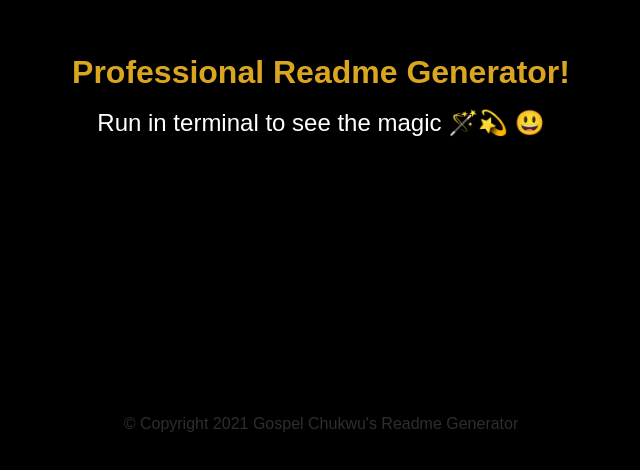
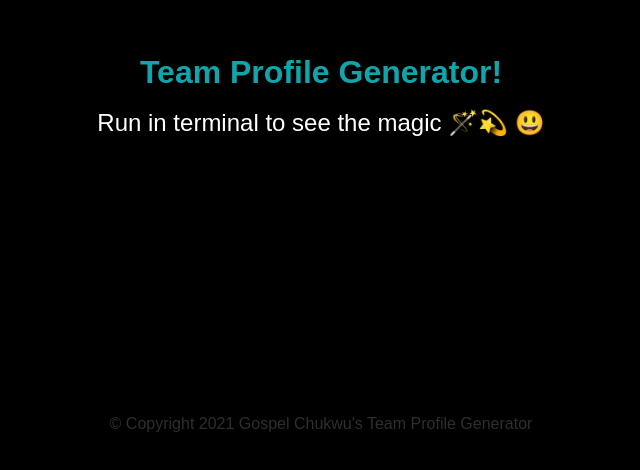
Before and after one commit to Brondchux/hw8-team-profile-generator, a plain HTML site: page index.html in a window 1280 px wide. Shown: the part 304-774 px from the top of the page, without its empty margins (319-959 px from the left). Drawn offline with Linux system fonts and the light colour scheme.

Commit message:
Updated the title on index.html to match project name

```diff
--- a/assets/css/style.css
+++ b/assets/css/style.css
@@ -1,11 +1,11 @@
 ::selection {
-	background-color: goldenrod;
+	background-color: #0fa5aa;
 	color: white;
 }
 
 body {
 	background-color: black;
-	color: goldenrod;
+	color: #0fa5aa;
 	font-size: 16px;
 }
 
--- a/index.html
+++ b/index.html
@@ -4,7 +4,7 @@
 		<meta charset="UTF-8" />
 		<meta http-equiv="X-UA-Compatible" content="IE=edge" />
 		<meta name="viewport" content="width=device-width, initial-scale=1.0" />
-		<title>Readme Generator - Project</title>
+		<title>Team Profile Generator - Project</title>
 		<link rel="stylesheet" href="./assets/css/reset.css" />
 		<link rel="stylesheet" href="./assets/css/style.css" />
 	</head>
@@ -12,12 +12,12 @@
 		<header></header>
 		<main>
 			<h1>
-				Professional Readme Generator! <br />
+				Team Profile Generator! <br />
 				<span>Run in terminal to see the magic 🪄💫 😃</span>
 			</h1>
 		</main>
 		<footer>
-			<p>&copy; Copyright 2021 Gospel Chukwu's Readme Generator</p>
+			<p>&copy; Copyright 2021 Gospel Chukwu's Team Profile Generator</p>
 		</footer>
 	</body>
 </html>
```
Also changed, not shown: 1 other file.
